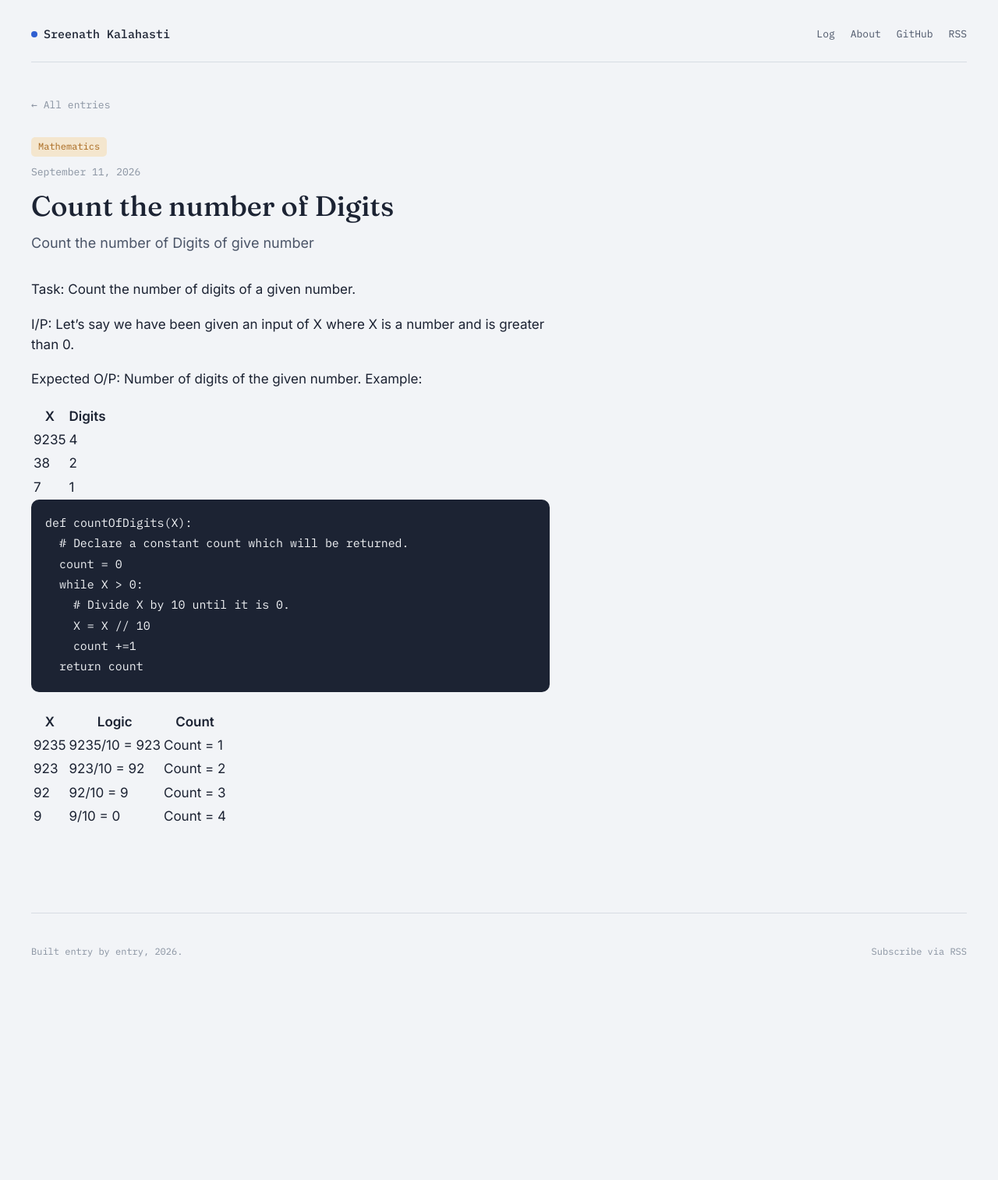
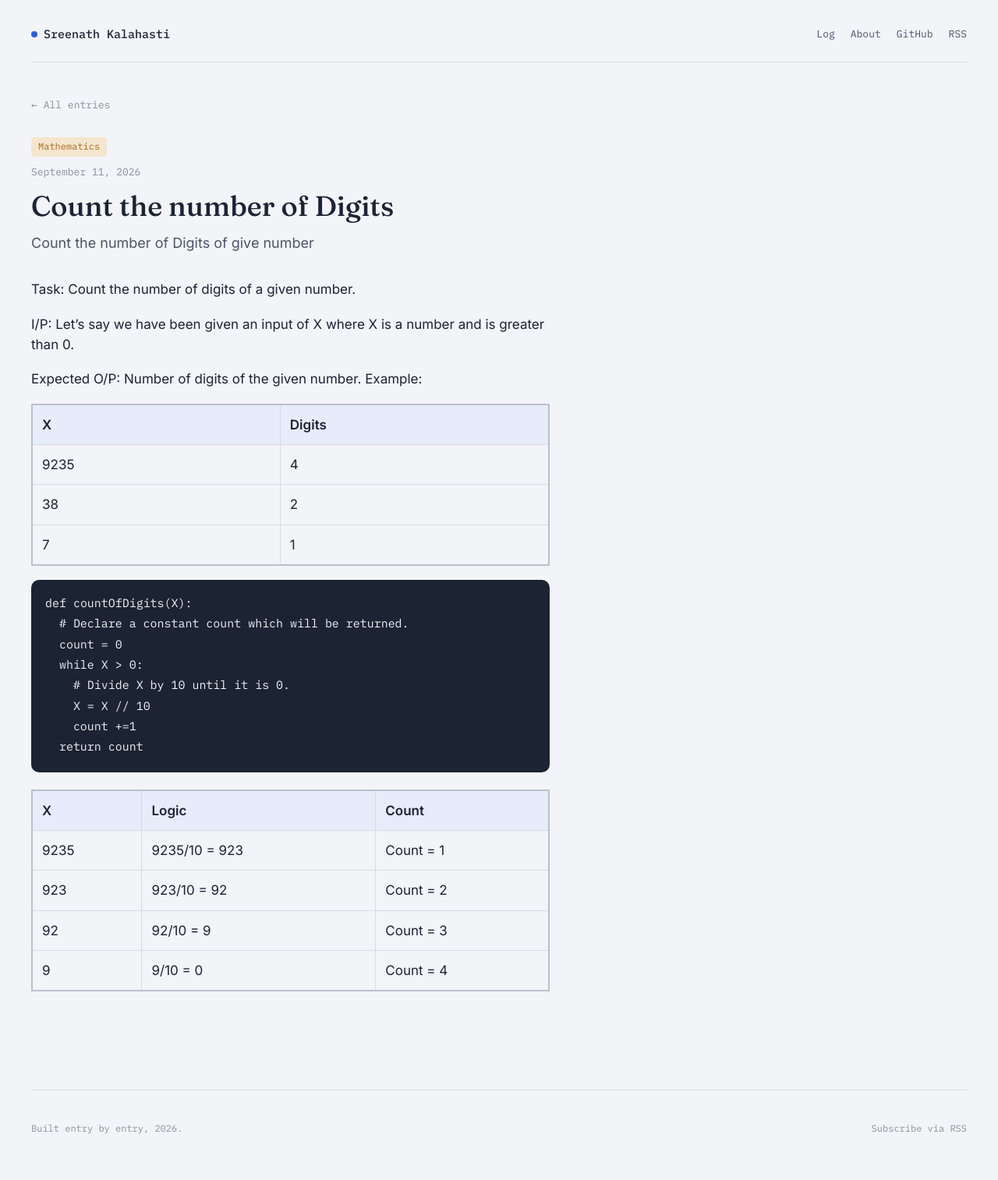
Before and after one commit to sreekala-labs/sreekala-labs.github.io, a Jekyll site: the page built from _posts/DSA/AMathematics/2026-09-11-countdigits.md, in a window 1280 px wide. Shown: the whole page at 78% size. Built offline with Jekyll 4.4.1, drawn with Linux system fonts in a browser that asks for light colours; before the commit the page ends 1287 px from its top, so only the background shows below that.

Commit message:
Add table styling with borders to display Markdown tables properly

```diff
--- a/assets/css/style.css
+++ b/assets/css/style.css
@@ -368,6 +368,35 @@ a:focus-visible, button:focus-visible {
   margin: 32px 0;
 }
 
+/* ---- Table styling with borders ---- */
+.entry__body table {
+  width: 100%;
+  border-collapse: collapse;
+  margin: 18px 0;
+  border: 2px solid var(--rule-strong);
+}
+
+.entry__body table th,
+.entry__body table td {
+  border: 1px solid var(--rule);
+  padding: 12px;
+  text-align: left;
+}
+
+.entry__body table th {
+  background-color: var(--accent-blue-soft);
+  color: var(--ink);
+  font-weight: 600;
+}
+
+.entry__body table tr:nth-child(even) {
+  background-color: var(--paper);
+}
+
+.entry__body table tr:hover {
+  background-color: var(--accent-blue-soft);
+}
+
 /* ---- about ---- */
 .about {
   padding-bottom: 60px;
```
